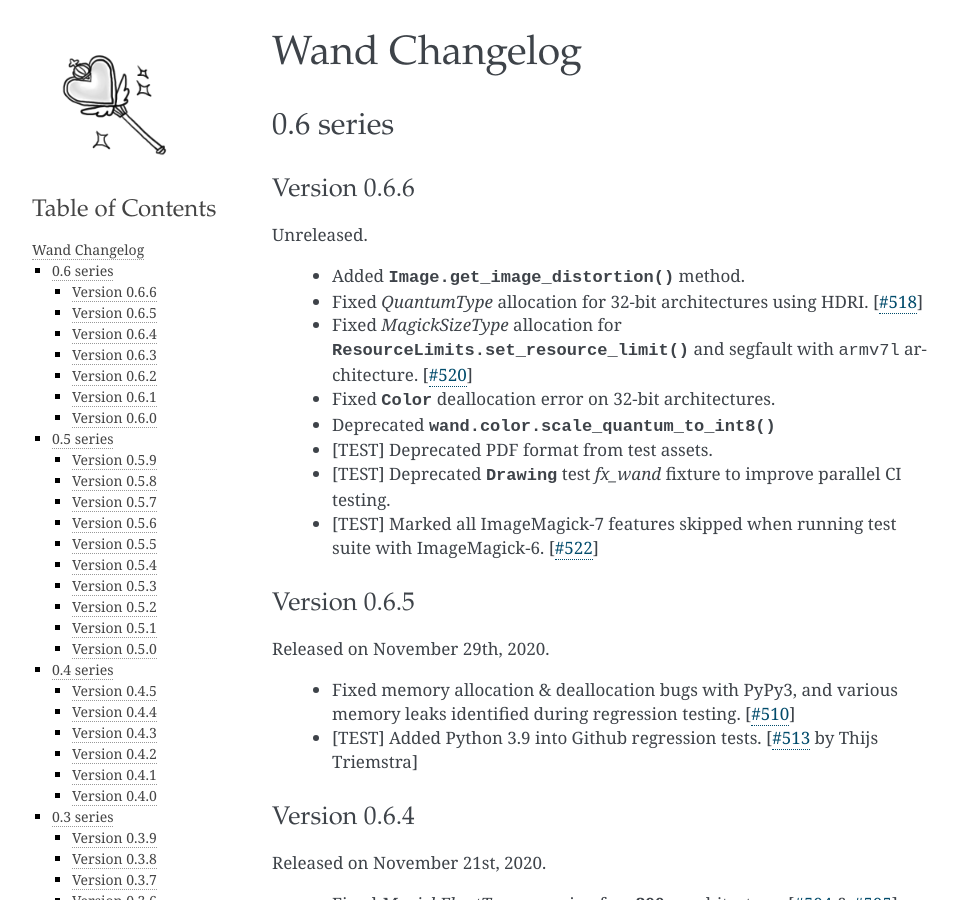
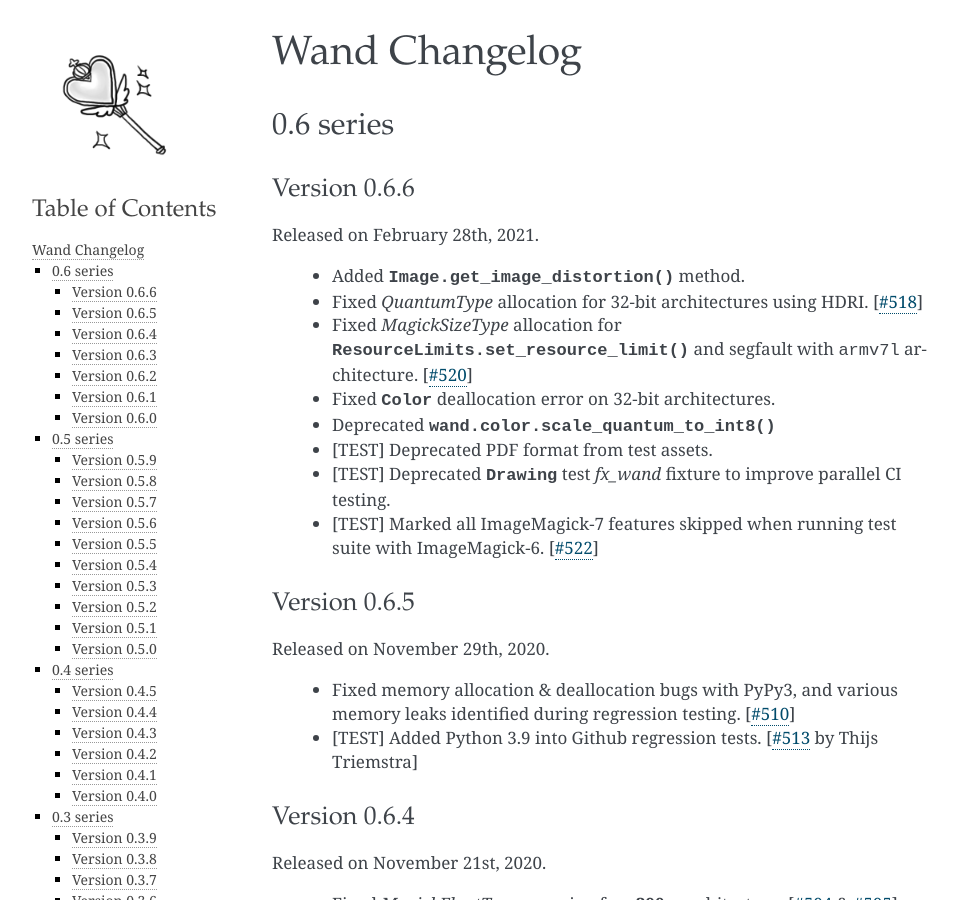
Before and after one commit to emcconville/wand, a Sphinx documentation site: the page built from docs/changes.rst, in a window 1280 px wide and 900 px high. Shown: the whole window, without its empty margins (148-1101 px from the left). Built offline with Sphinx 7.4.7, drawn with Linux system fonts in a browser that asks for light colours; some web fonts are replaced; the version number could not be read and is left out.

Commit message:
Release of Wand-0.6.6

```diff
--- a/docs/changes.rst
+++ b/docs/changes.rst
@@ -12,7 +12,7 @@
 Version 0.6.6
 -------------
 
-Unreleased.
+Released on February 28th, 2021.
 
  - Added :meth:`Image.get_image_distortion() <wand.image.BaseImage.get_image_distortion>` method.
  - Fixed `QuantumType` allocation for 32-bit architectures using HDRI. [:issue:`518`]
```
